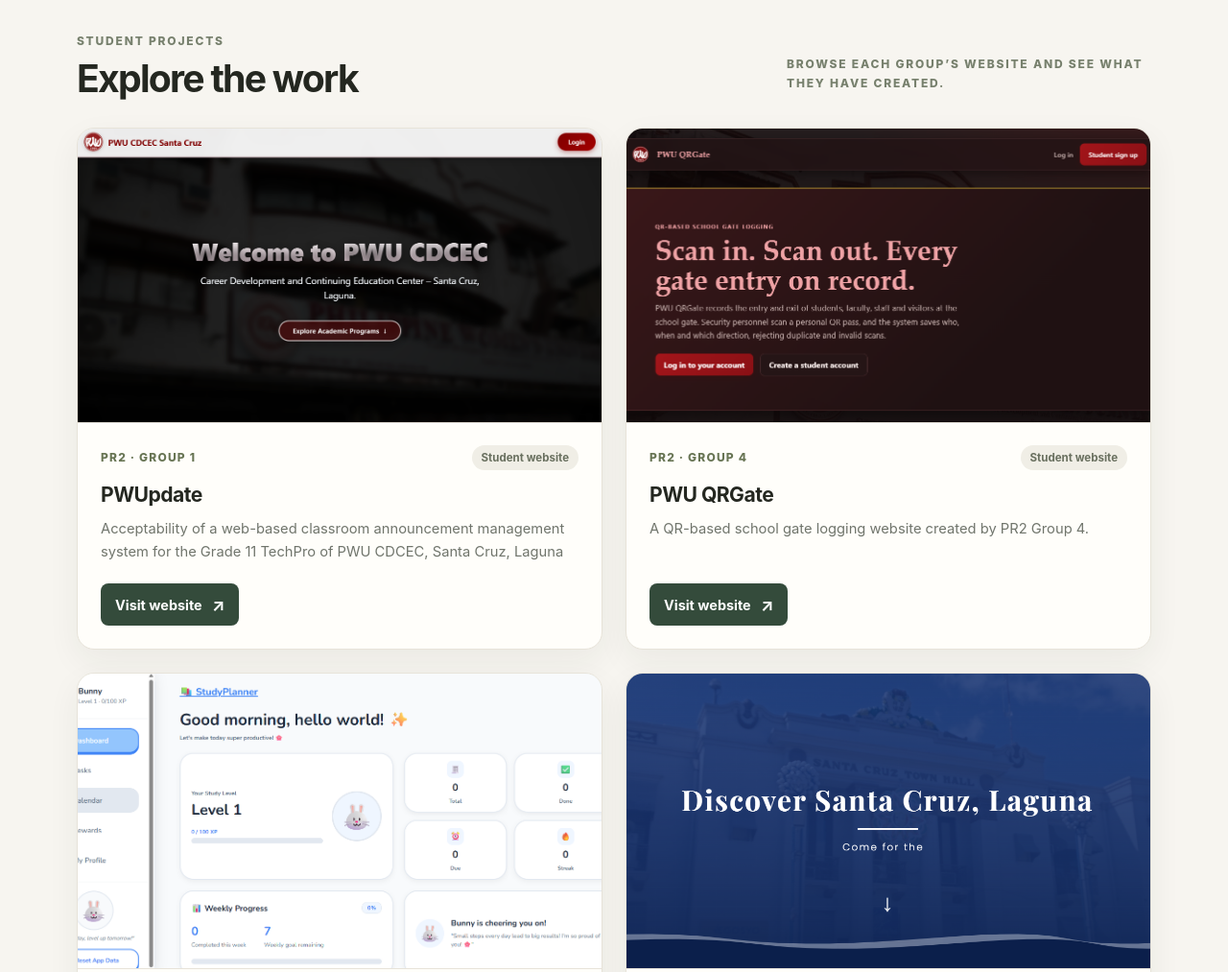
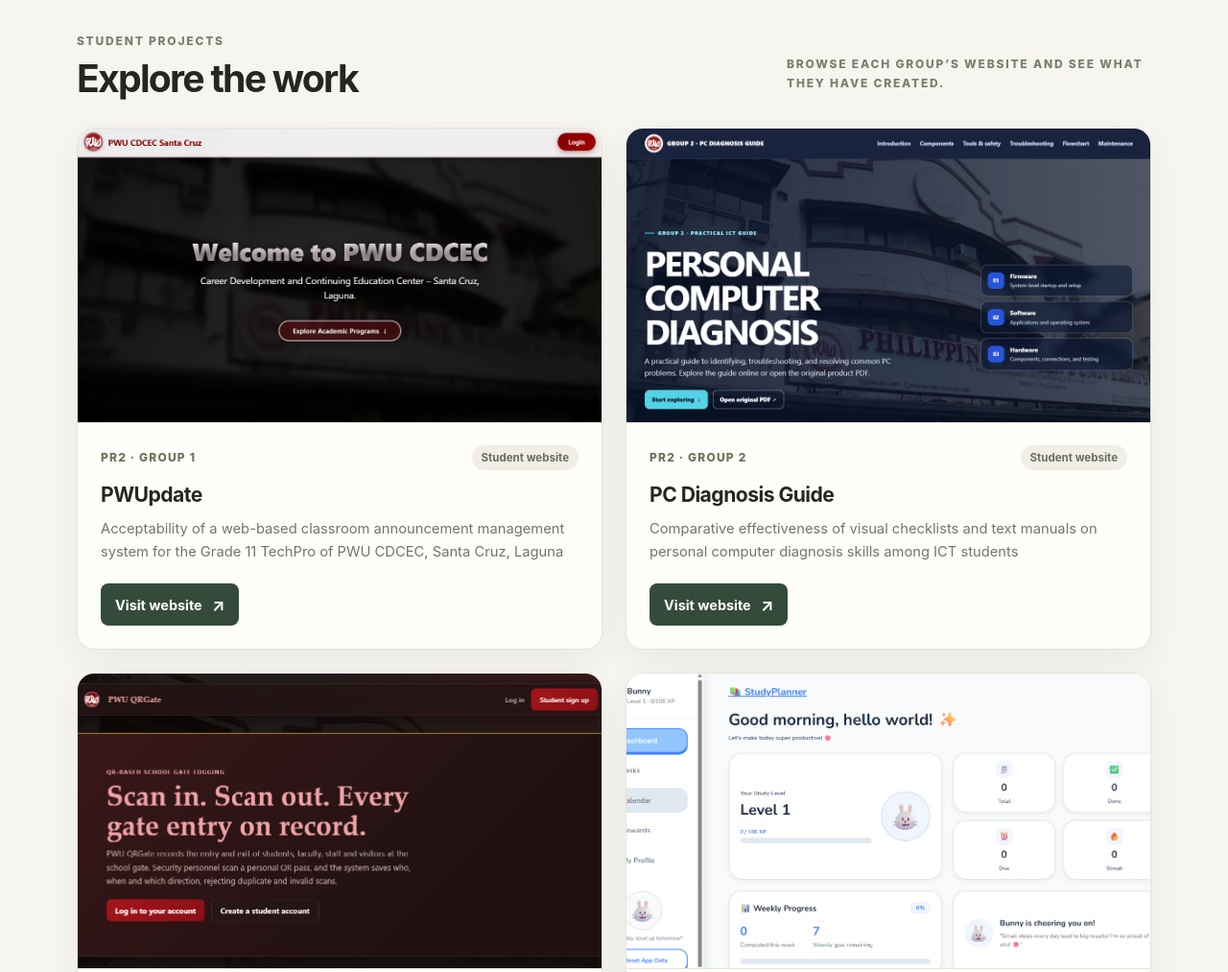
Before and after one commit to Jhon-mark23/ICT-A-WEBSITE, a plain HTML site: page index.html in a window 1280 px wide. Shown: the part 680-1693 px from the top of the page at 96% size. Drawn offline with Linux system fonts and the light colour scheme.

```diff
--- a/index.html
+++ b/index.html
@@ -359,6 +359,28 @@
         <article class="project-card">
           <img
             class="project-image"
+            src="assets/PC_Diagnosis_Guide_PR2G2.png"
+            alt="Preview of the PC Diagnosis Guide website by PR2 Group 2"
+            loading="lazy"
+            decoding="async">
+          <div class="project-info">
+            <div class="project-meta">
+              <span class="group-label">PR2 · Group 2</span>
+              <span class="project-tag">Student website</span>
+            </div>
+            <h3>PC Diagnosis Guide</h3>
+            <p class="project-description">
+              Comparative effectiveness of visual checklists and text manuals on personal computer diagnosis skills among ICT students
+            </p>
+            <a class="project-link" href="https://pcdiagnosisguide.ict-a.site/" target="_blank" rel="noopener noreferrer">
+              Visit website <span aria-hidden="true">↗</span>
+            </a>
+          </div>
+        </article>
+
+        <article class="project-card">
+          <img
+            class="project-image"
             src="assets/PWU_QRGate_PR2G4.png"
             alt="Preview of the PWU QRGate website by PR2 Group 4"
             loading="lazy"
```
Also changed, not shown: assets/PC_Diagnosis_Guide_PR2G2.png (added).
